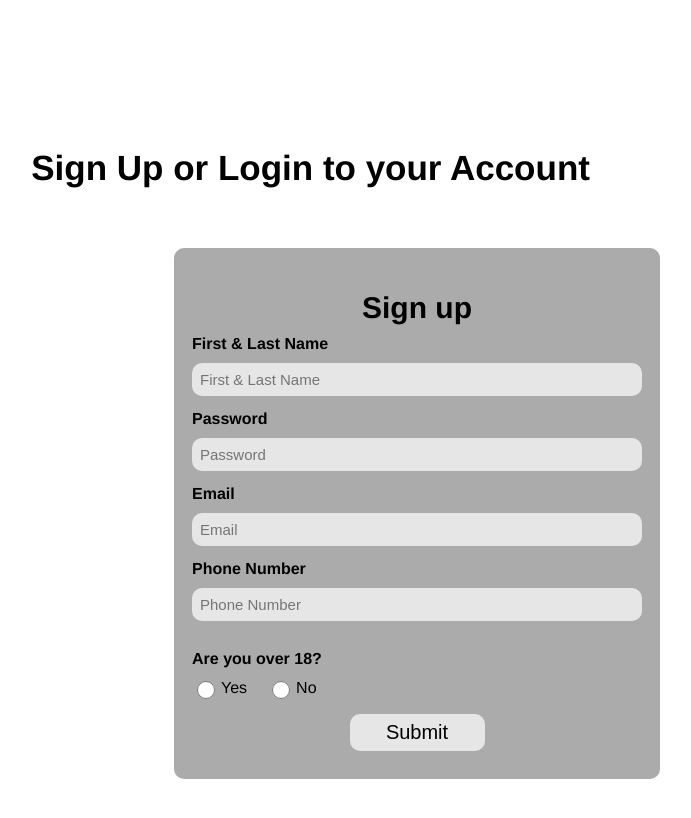
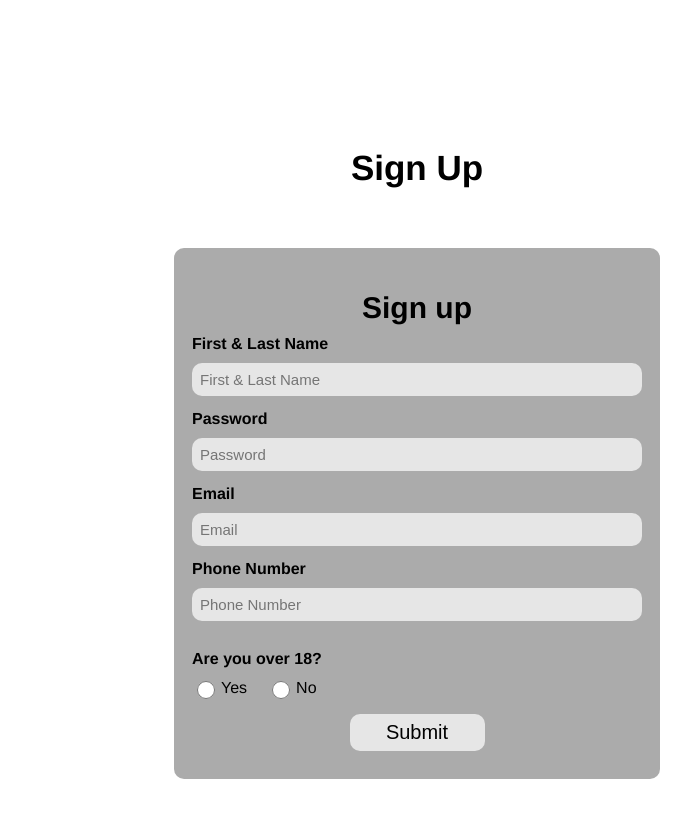
Before and after one commit to KailuanLiu/muchhope-2526, a Next.js app: page /signup in a window 1280 px wide. Shown: the top 818 px of the page, without its empty margins (223-914 px from the left). Built offline with nearby package versions, Linux system fonts and the light colour scheme.

Commit message:
cleaning up

```diff
--- a/src/components/Signup.tsx
+++ b/src/components/Signup.tsx
@@ -26,7 +26,7 @@ export default function Signup() {
   });
   return (
     <div className={styles.pageContainer}>
-      <h1 className={styles.pageTitle}>Sign Up or Login to your Account</h1>
+      <h1 className={styles.pageTitle}>Sign Up</h1>
 
       <div className={styles.formBox}>
         <form onSubmit={handleSubmit}>
--- a/src/styles/login.module.css
+++ b/src/styles/login.module.css
@@ -15,7 +15,7 @@
 .formBox {
   background-color: #ababab;
   padding: 18px;
-  padding-bottom: 40px;
+  padding-bottom: 50px;
   border-radius: 10px;
   width: 450px;
   max-width: 90%;
--- a/src/styles/signup.module.css
+++ b/src/styles/signup.module.css
@@ -11,7 +11,6 @@
   font-size: 35px;
   margin: 40px 0;
   color: #000000;
-  padding-right: 20%;
   margin-bottom: 60px;
 }
 .formBox {
```
